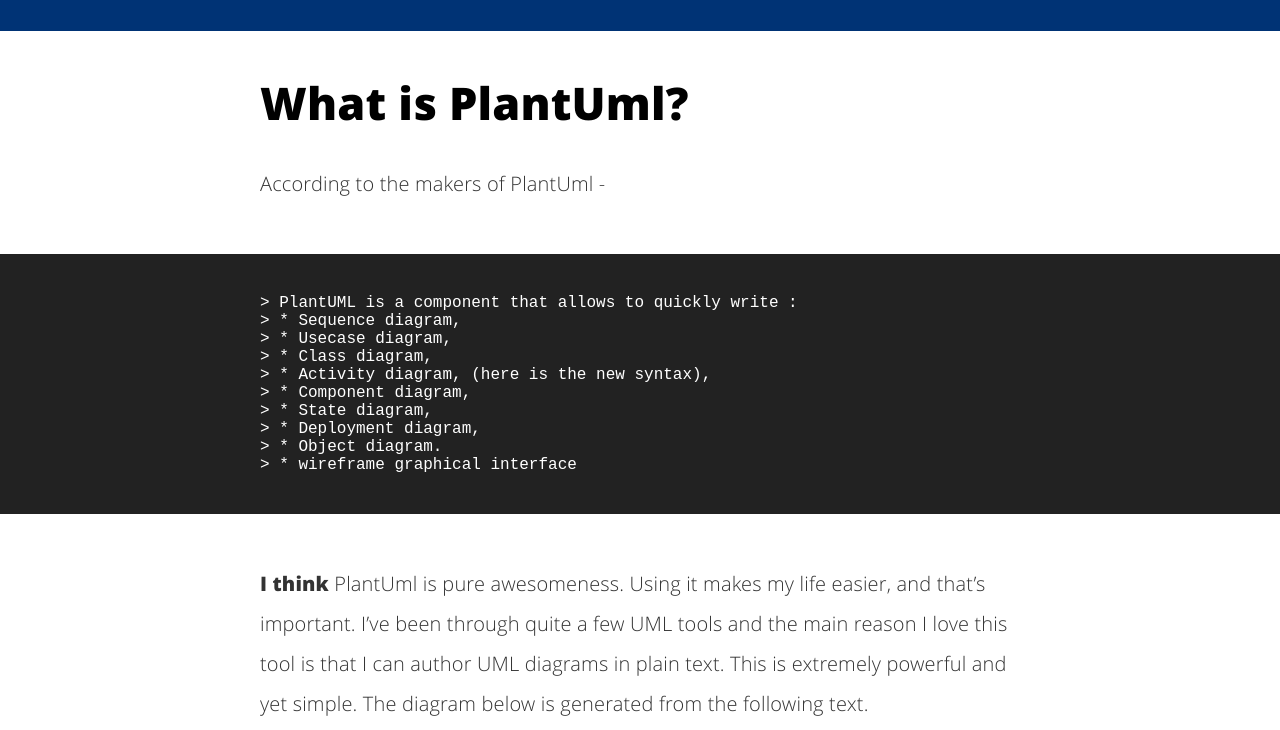
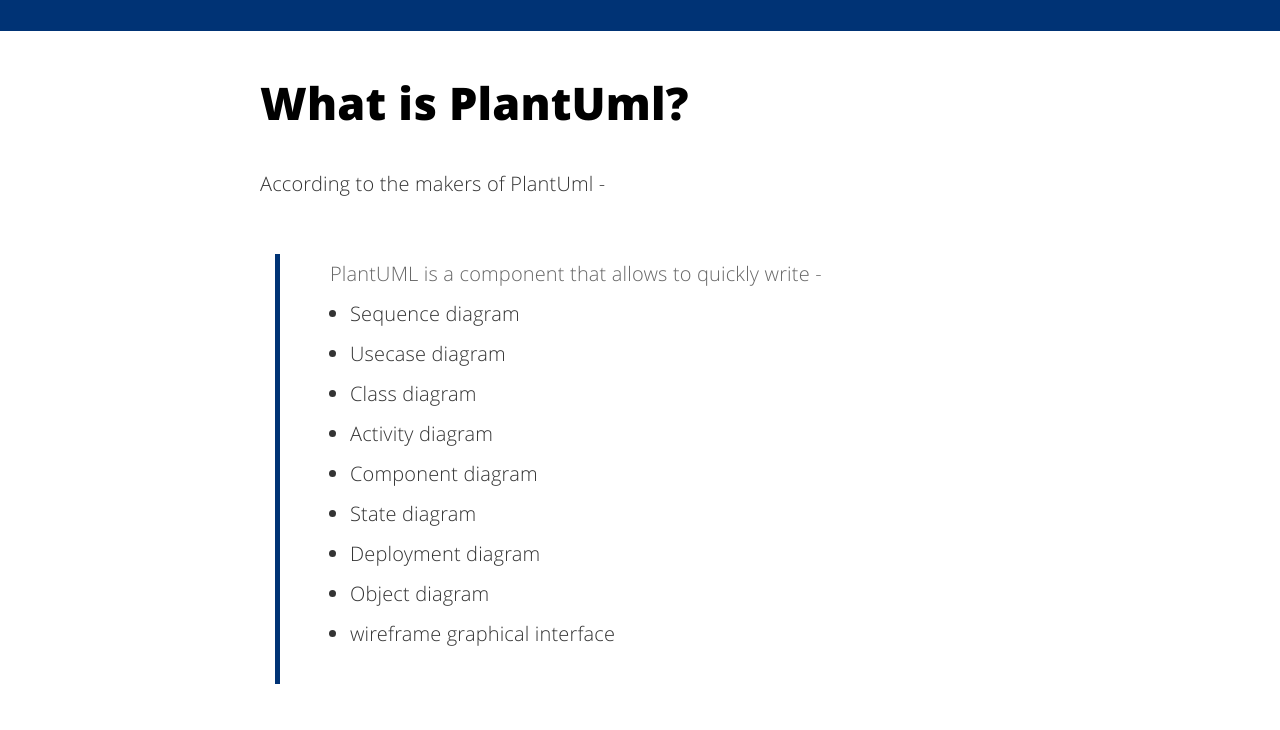
Before and after one commit to trevershick/trevershick.github.io, a Jekyll site: the page built from _posts/2015-12-04-plantuml-snippets.md, in a window 1280 px wide and 900 px high, scrolled down 869 px, cut to the strip 0-730 px from the top of the window. Built offline with Jekyll 4.4.1, drawn with Linux system fonts in a browser that asks for light colours; comment, search, counter and statistics services are not loaded.

Commit message:
Fix formatting for mobile

````diff
--- a/_posts/2015-12-04-plantuml-snippets.md
+++ b/_posts/2015-12-04-plantuml-snippets.md
@@ -13,18 +13,18 @@
 # What is PlantUml?
 
 According to the makers of PlantUml -
-```
-> PlantUML is a component that allows to quickly write :
-> * Sequence diagram,
-> * Usecase diagram,
-> * Class diagram,
-> * Activity diagram, (here is the new syntax),
-> * Component diagram,
-> * State diagram,
-> * Deployment diagram,
-> * Object diagram.
+
+> PlantUML is a component that allows to quickly write -
+>
+> * Sequence diagram
+> * Usecase diagram
+> * Class diagram
+> * Activity diagram
+> * Component diagram
+> * State diagram
+> * Deployment diagram
+> * Object diagram
 > * wireframe graphical interface
-```
 
 **I think** PlantUml is pure awesomeness.  Using it makes my life easier, and that's important.  I've been through quite a few UML tools and the main reason I love this tool is that I can author UML diagrams in plain text.  This is extremely powerful and yet simple.  The diagram below is generated from the following text.
 
````
Also changed, not shown: _posts/2011-07-02-setting-the-context-path-in-m2eclipse-wtp.html (deleted, +0 -14 lines), _posts/2011-07-02-setting-the-context-path-in-m2eclipse-wtp.md (added, +14 -0 lines), _posts/2015-12-02-my-first-lambda.md (+1 -3 lines).
